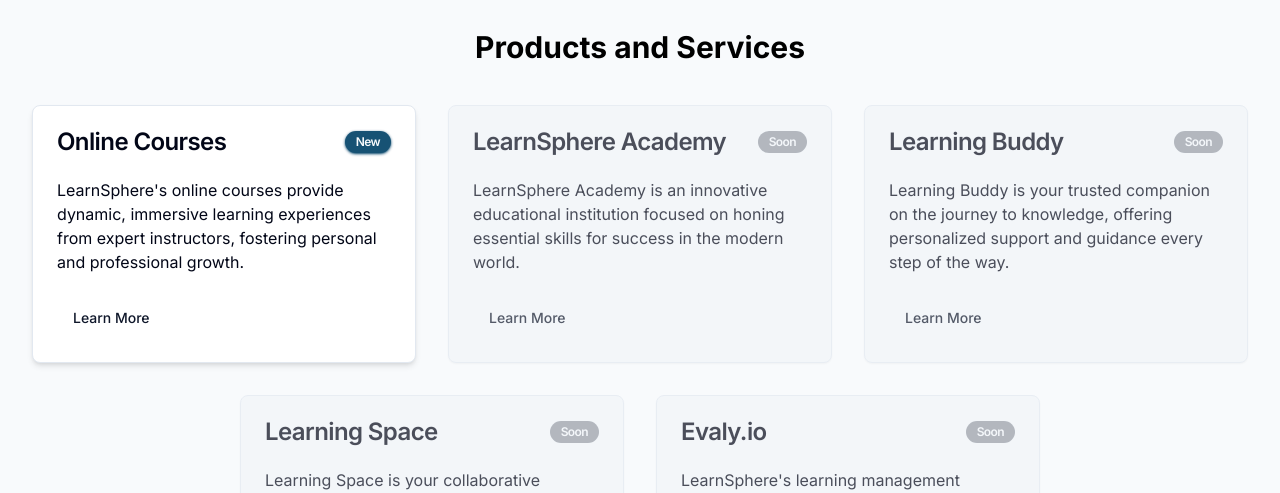
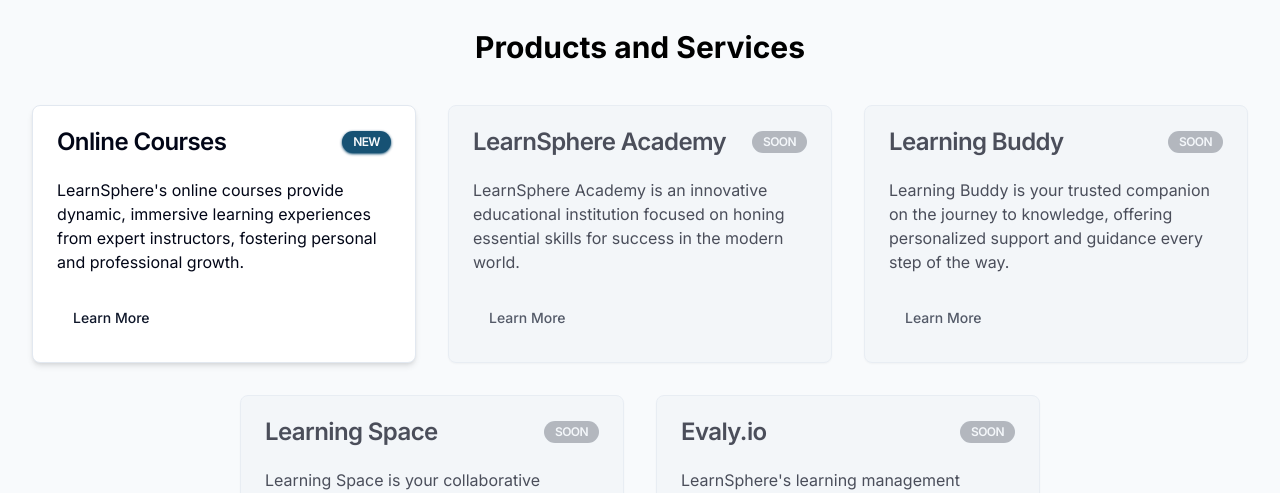
Before and after one commit to rayhansoe/learn-sphere, a Next.js app: page / in a window 1280 px wide. Shown: the part 1460-1953 px from the top of the page. Built offline with nearby package versions, Linux system fonts and the light colour scheme.

Commit message:
fix: capitalize each badges.

```diff
--- a/src/components/NavBar.tsx
+++ b/src/components/NavBar.tsx
@@ -75,7 +75,7 @@
 											<div className="flex justify-between">
 												<Icons.logo className="h-6 w-6" />
 												<Badge className="w-min bg-sky-900 shadow shadow-sky-900 dark:bg-blue-300 dark:shadow-blue-900 animate-pulse">
-													New
+													NEW
 												</Badge>
 											</div>
 											<h6 className="mb-2 mt-4 text-lg font-medium">Online Courses</h6>
@@ -95,7 +95,7 @@
 									<NavigationMenuLink asChild className={navigationMenuTriggerStyle()}>
 										<>
 											<h6 className="mb-2 text-lg font-medium">
-												LearnSphere Academy<Badge className="opacity-40">soon</Badge>
+												LearnSphere Academy<Badge className="opacity-40">SOON</Badge>
 											</h6>
 											<p className="text-sm leading-tight text-muted-foreground">
 												Beautifully designed components built with Radix UI and Tailwind
@@ -113,7 +113,7 @@
 									<NavigationMenuLink asChild className={navigationMenuTriggerStyle()}>
 										<>
 											<h6 className="mb-2 text-lg font-medium">
-												Learning Buddy <Badge className="opacity-40">soon</Badge>
+												Learning Buddy <Badge className="opacity-40">SOON</Badge>
 											</h6>
 											<p className="text-sm leading-tight text-muted-foreground">
 												Beautifully designed components built with Radix UI and Tailwind
@@ -131,7 +131,7 @@
 									<NavigationMenuLink asChild className={navigationMenuTriggerStyle()}>
 										<>
 											<h6 className="mb-2 text-lg font-medium">
-												Learning Space <Badge className="opacity-40">soon</Badge>
+												Learning Space <Badge className="opacity-40">SOON</Badge>
 											</h6>
 											<p className="text-sm leading-tight text-muted-foreground">
 												Beautifully designed components built with Radix UI and Tailwind
@@ -149,7 +149,7 @@
 									<NavigationMenuLink asChild className={navigationMenuTriggerStyle()}>
 										<>
 											<h6 className="mb-2 text-lg font-medium">
-												Evaly.io <Badge className="opacity-40">soon</Badge>
+												Evaly.io <Badge className="opacity-40">SOON</Badge>
 											</h6>
 											<p className="text-sm leading-tight text-muted-foreground">
 												Beautifully designed components built with Radix UI and Tailwind
--- a/src/components/pages/home/products.tsx
+++ b/src/components/pages/home/products.tsx
@@ -21,7 +21,7 @@
 								<CardTitle className="flex items-center gap-3 justify-between">
 									Online Courses
 									<Badge className="bg-sky-900 shadow shadow-sky-900 dark:bg-blue-300 dark:shadow-blue-900 animate-pulse">
-										New
+										NEW
 									</Badge>
 								</CardTitle>
 							</CardHeader>
@@ -41,7 +41,7 @@
 						{/* <Link href={"/"}> */}
 						<CardHeader>
 							<CardTitle className="flex items-center gap-3 justify-between">
-								LearnSphere Academy<Badge className="opacity-40">Soon</Badge>
+								LearnSphere Academy<Badge className="opacity-40">SOON</Badge>
 							</CardTitle>
 						</CardHeader>
 						<CardContent>
@@ -61,7 +61,7 @@
 						{/* <Link href={"/"}> */}
 						<CardHeader>
 							<CardTitle className="flex items-center gap-3 justify-between">
-								Learning Buddy<Badge className="opacity-40">Soon</Badge>
+								Learning Buddy<Badge className="opacity-40">SOON</Badge>
 							</CardTitle>
 						</CardHeader>
 						<CardContent>
@@ -81,7 +81,7 @@
 						{/* <Link href={"/"}> */}
 						<CardHeader>
 							<CardTitle className="flex items-center gap-3 justify-between">
-								Learning Space<Badge className="opacity-40">Soon</Badge>
+								Learning Space<Badge className="opacity-40">SOON</Badge>
 							</CardTitle>
 						</CardHeader>
 						<CardContent>
@@ -101,7 +101,7 @@
 						{/* <Link href={"/"}> */}
 						<CardHeader>
 							<CardTitle className="flex items-center gap-3 justify-between">
-								Evaly.io<Badge className="opacity-40">Soon</Badge>
+								Evaly.io<Badge className="opacity-40">SOON</Badge>
 							</CardTitle>
 						</CardHeader>
 						<CardContent>
```
